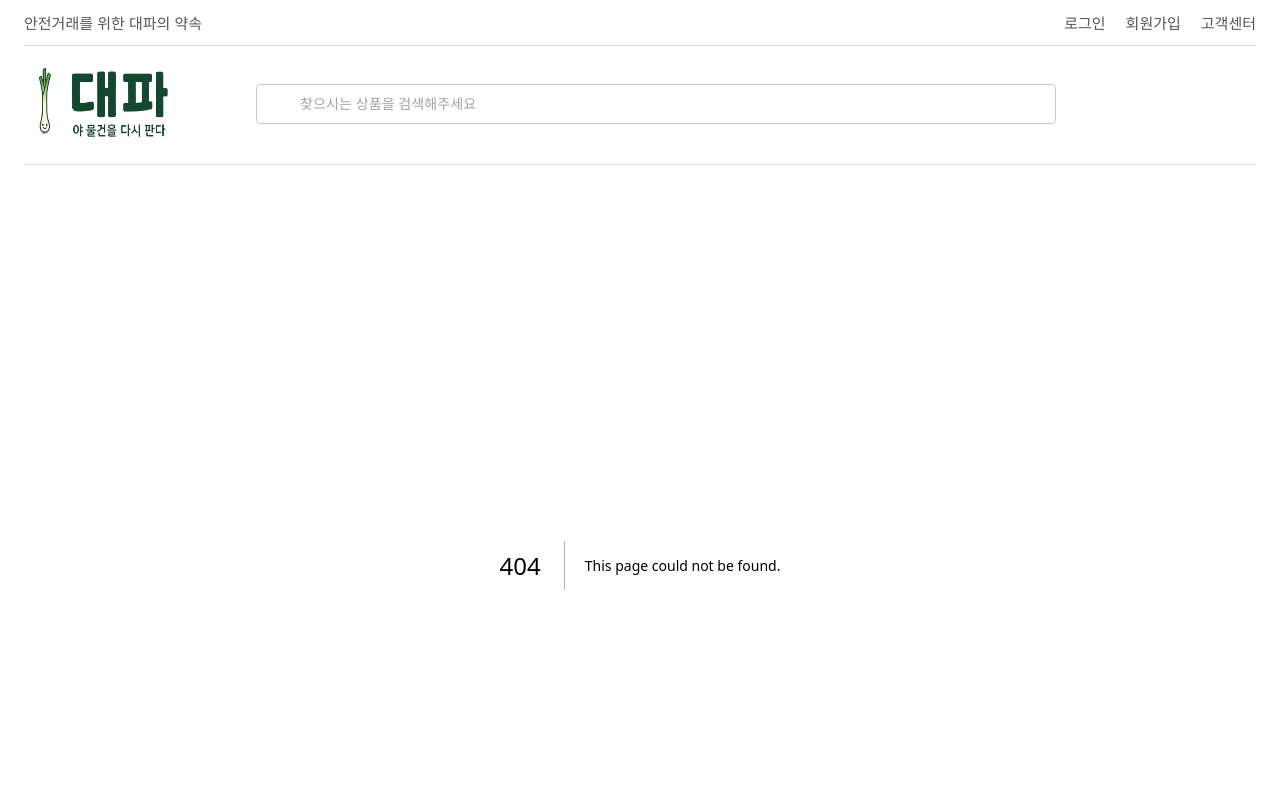
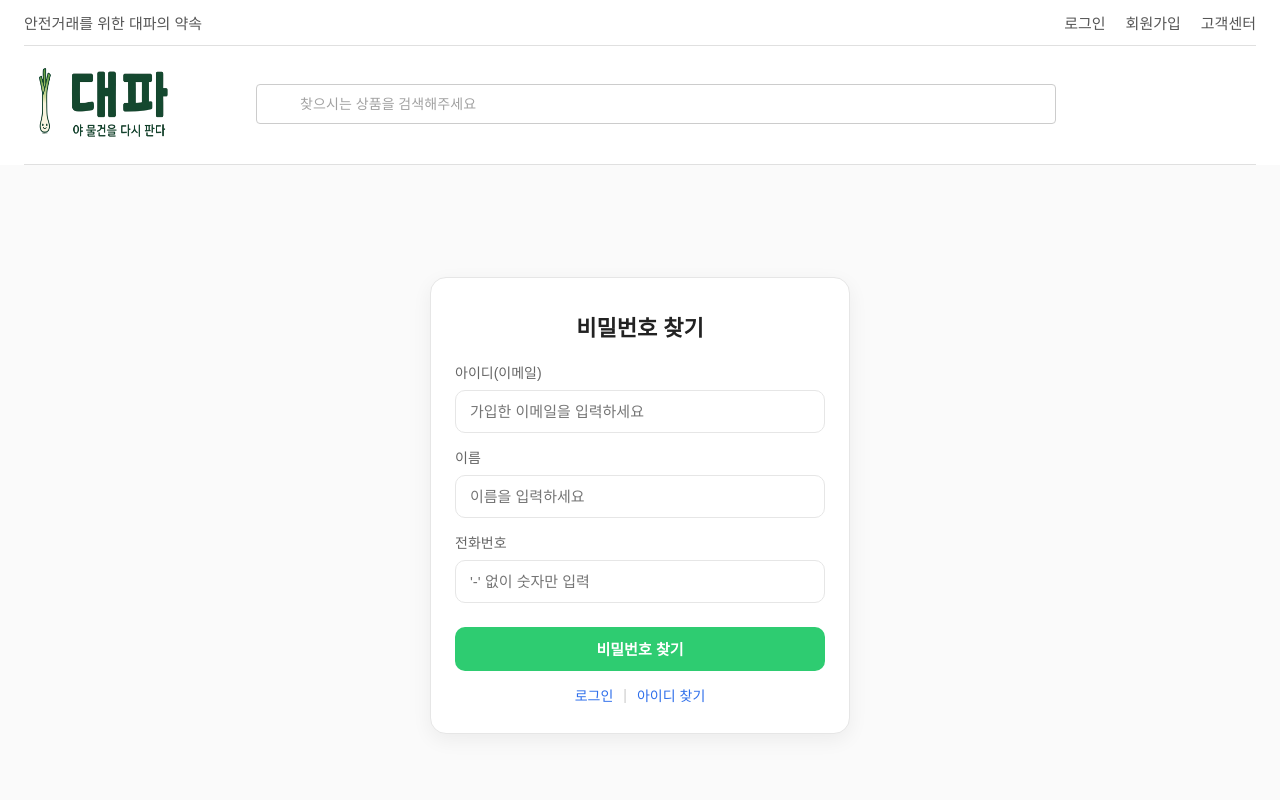
Before and after one commit to Zerolight90/DAEPA_Market_Frontend, a Next.js app: page /sing/login/find_password in a window 1280 px wide. Before the commit this address had no page. Shown: the top 800 px of the page. Built offline with nearby package versions, Linux system fonts and the light colour scheme; some icons are missing.

Commit message:
아이디 찾기 / 비밀번호 찾기

```diff
--- a/src/app/sing/join/form/page.js
+++ b/src/app/sing/join/form/page.js
@@ -332,7 +332,7 @@ export default function JoinFormPage() {
                         id="u_phone"
                         name="u_phone"
                         type="tel"
-                        placeholder="010-1234-5678"
+                        placeholder= "'-' 없이 숫자만 입력"
                         required
                         pattern={String.raw`^01[016789]-?\d{3,4}-?\d{4}$`}
                         value={vo.u_phone}
--- /dev/null
+++ b/src/app/sing/login/find_password/page.js
@@ -0,0 +1,143 @@
+"use client";
+
+import { useState } from "react";
+import Link from "next/link";
+import styles from "@/app/sing/login/login.module.css";
+import axios from "axios";
+
+export default function FindPasswordPage() {
+    const [uId, setUId] = useState("");       // 이메일(아이디)
+    const [name, setName] = useState("");     // 이름
+    const [phone, setPhone] = useState("");   // 전화번호(숫자만)
+    const [result, setResult] = useState(null); // null | 'loading' | 'error' | { message: string }
+    const [error, setError] = useState("");
+
+    const handleFindPassword = async (e) => {
+        e.preventDefault();
+        setResult("loading");
+        setError("");
+
+        try {
+            //  엔드포인트 & 필드명은 백엔드에 맞춰 조정
+            // 예: POST /api/sing/find_password  body: { u_id, u_name, u_phone }
+            const response = await axios.post("/api/sing/find_password", {
+                u_id: uId,
+                u_name: name,
+                u_phone: phone,
+            });
+
+            // 응답 구조에 맞게 success/data/message 필드 확인
+            if (response.status === 200 && response.data?.success) {
+                // 백엔드가 내려주는 메시지를 그대로 노출하거나, 고정 문구로 안내
+                const msg = response.data?.message || "임시 비밀번호(또는 재설정 링크)를 전송했습니다.";
+                setResult({ message: msg });
+            } else {
+                setError(response.data?.message || "일치하는 회원 정보가 없습니다.");
+                setResult("error");
+            }
+        } catch (err) {
+            setError(err.response?.data?.message || "비밀번호 찾기 중 오류가 발생했습니다.");
+            setResult("error");
+        }
+    };
+
+    // 결과 UI
+    if (result && result !== "loading" && result !== "error") {
+        return (
+            <div className={styles.container}>
+                <div className={styles.card}>
+                    <h1 className={styles.title}>비밀번호 찾기 결과</h1>
+
+                    <div className={styles.resultBox}>
+                        <p className={styles.resultMessage}>
+                            {result.message || "요청이 완료되었습니다."}
+                        </p>
+                        <p className={styles.foundDate}>
+                            ※ 메일이 보이지 않으면 스팸함을 확인해 주세요.
+                        </p>
+                    </div>
+
+                    <div className={styles.actions}>
+                        <Link href="/sing/login" className={styles.submitBtn} style={{ textAlign: "center" }}>
+                            로그인 하러가기
+                        </Link>
+                    </div>
+                </div>
+            </div>
+        );
+    }
+
+    //  폼 UI
+    return (
+        <div className={styles.container}>
+            <div className={styles.card}>
+                <h1 className={styles.title}>비밀번호 찾기</h1>
+
+                <form onSubmit={handleFindPassword}>
+                    {/* 아이디(이메일) */}
+                    <div className={styles.row}>
+                        <label htmlFor="u_id" className={styles.label}>아이디(이메일)</label>
+                        <input
+                            id="u_id"
+                            name="u_id"
+                            type="email"
+                            placeholder="가입한 이메일을 입력하세요"
+                            required
+                            className={styles.input}
+                            value={uId}
+                            onChange={(e) => setUId(e.target.value)}
+                        />
+                    </div>
+
+                    {/* 이름 */}
+                    <div className={styles.row}>
+                        <label htmlFor="u_name" className={styles.label}>이름</label>
+                        <input
+                            id="u_name"
+                            name="u_name"
+                            type="text"
+                            placeholder="이름을 입력하세요"
+                            required
+                            className={styles.input}
+                            value={name}
+                            onChange={(e) => setName(e.target.value)}
+                        />
+                    </div>
+
+                    {/* 전화번호 */}
+                    <div className={styles.row}>
+                        <label htmlFor="u_phone" className={styles.label}>전화번호</label>
+                        <input
+                            id="u_phone"
+                            name="u_phone"
+                            type="tel"
+                            placeholder="'-' 없이 숫자만 입력"
+                            required
+                            pattern="[0-9]{10,11}"
+                            className={styles.input}
+                            value={phone}
+                            onChange={(e) => setPhone(e.target.value)}
+                        />
+                    </div>
+
+                    {/* 에러 */}
+                    {error && <p className={styles.error} style={{ marginTop: 12 }}>{error}</p>}
+
+                    {/* 버튼 */}
+                    <div className={styles.actions} style={{ marginTop: 24 }}>
+                        <button type="submit" className={styles.submitBtn} disabled={result === "loading"}>
+                            {result === "loading" ? "처리 중..." : "비밀번호 찾기"}
+                        </button>
+                    </div>
+                </form>
+
+                {/* 하단 링크 */}
+                <div className={styles.links}>
+                    <Link href="/sing/login" className={styles.link}>로그인</Link>
+                    <span className={styles.divider}>|</span>
+                    <Link href="/sing/find_id" className={styles.link}>아이디 찾기</Link>
+                </div>
+            </div>
+        </div>
+    );
+}
--- a/src/app/sing/login/page.js
+++ b/src/app/sing/login/page.js
@@ -155,9 +155,9 @@ export default function Page() {
 
                 {/* 아이디 / 비밀번호 찾기 */}
                 <div className={styles.links}>
-                    <Link href="/sing/find_id" className={styles.link}>아이디 찾기</Link>
+                    <Link href="/sing/login/find_id" className={styles.link}>아이디 찾기</Link>
                     <span className={styles.divider}>|</span>
-                    <Link href="/sing/find-password" className={styles.link}>비밀번호 찾기</Link>
+                    <Link href="/sing/login/find_password" className={styles.link}>비밀번호 찾기</Link>
                 </div>
 
                 {/* SNS 로그인 */}
--- a/src/components/header.js
+++ b/src/components/header.js
@@ -16,6 +16,7 @@ import TokeStore from "@/app/store/TokenStore";
 import styles from "./css/header.module.css";
 
 export default function Header() {
+    console.log(TokeStore.getState());
     function MyFormHelperText() { return null; }
 
     const router = useRouter();
```
Also changed, not shown: src/app/sing/login/find_id/page.js (renamed from src/app/sing/login/find_id.js).
